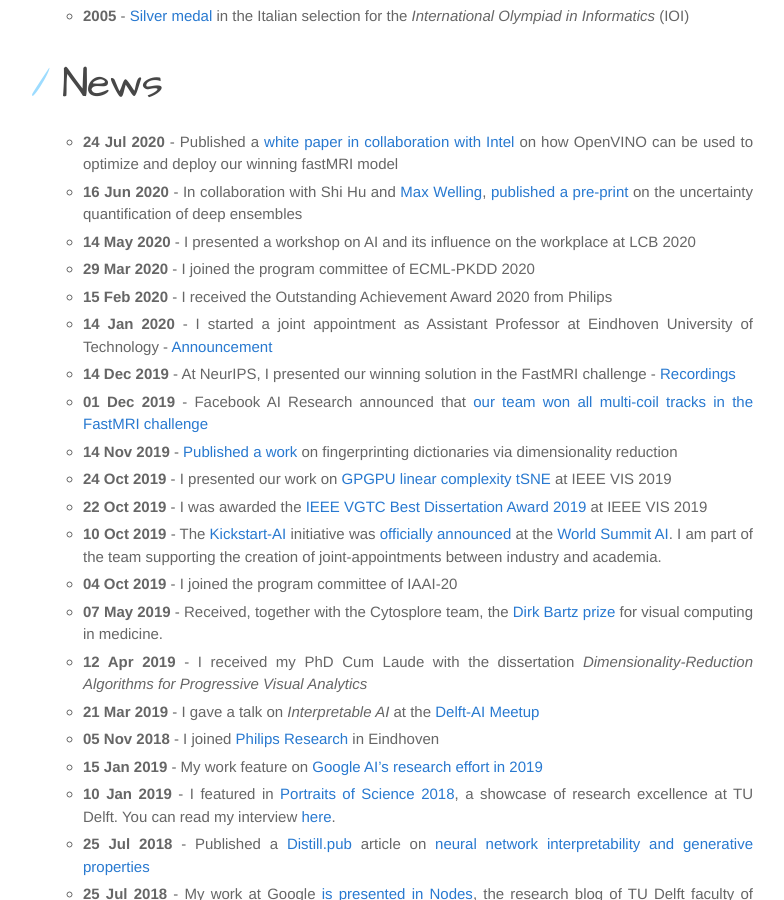
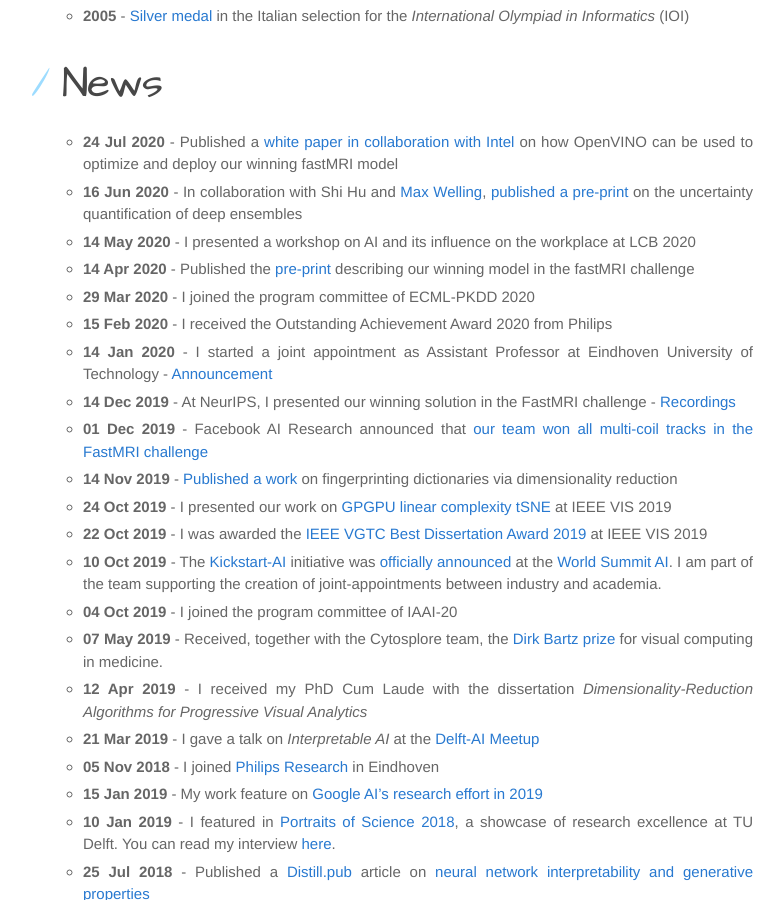
Before and after one commit to Nicola17/Nicola17.github.io, a Jekyll site: the page built from index.md, in a window 1280 px wide and 900 px high, scrolled down 1532 px. Shown: the whole window, without its empty margins (107-891 px from the left). Built offline with Jekyll 4.4.1, drawn with Linux system fonts in a browser that asks for light colours.

Commit message:
Update index.md

```diff
--- a/index.md
+++ b/index.md
@@ -44,6 +44,7 @@ News
 * **24 Jul 2020** - Published a [white paper in collaboration with Intel](https://www.intel.com/content/www/us/en/artificial-intelligence/solutions/openvino-philips-compressed-sensing-image-reconstruction-algorithms.html?wapkw=philips) on how OpenVINO can be used to optimize and deploy our winning fastMRI model
 * **16 Jun 2020** - In collaboration with Shi Hu and [Max Welling](https://staff.fnwi.uva.nl/m.welling/), [published a pre-print](https://arxiv.org/pdf/2002.05582.pdf) on the uncertainty quantification of deep ensembles
 * **14 May 2020** - I presented a workshop on AI and its influence on the workplace at LCB 2020
+* **14 Apr 2020** - Published the [pre-print](https://arxiv.org/pdf/2004.07339.pdf) describing our winning model in the fastMRI challenge
 * **29 Mar 2020** - I joined the program committee of ECML-PKDD 2020
 * **15 Feb 2020** - I received the Outstanding Achievement Award 2020 from Philips
 * **14 Jan 2020** - I started a joint appointment as Assistant Professor at Eindhoven University of Technology - [Announcement](https://www.philips.com/a-w/about/news/archive/standard/news/articles/2020/20200213-philips-and-ahold-delhaize-announce-first-kickstart-ai-joint-appointments.html?fbclid=IwAR29fh6N8a7TO8YMs8tpnI4b47eosGn_qUyEJrJ1B-TDOfLjNDktV8jiL0g)
```
